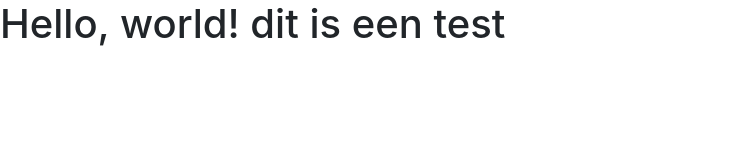
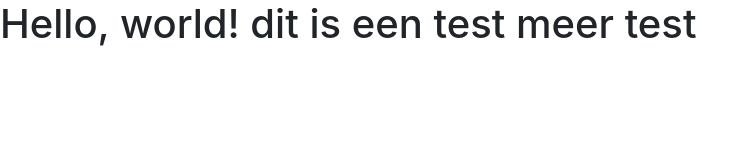
Before and after one commit to KingdaLH/testhub, a plain HTML site: page index.html in a window 1280 px wide. Shown: the whole page, without its empty margins (0-756 px from the left). Drawn offline with nearby package versions, Linux system fonts and the light colour scheme.

Commit message:
Add stuff 2 to bob

```diff
--- a/index.html
+++ b/index.html
@@ -12,7 +12,8 @@
   </head>
   <body>
     <h1>Hello, world!
-    dit is een test</h1>
+    dit is een test
+    meer test</h1>
 
     <!-- Optional JavaScript -->
     <!-- jQuery first, then Popper.js, then Bootstrap JS -->
```
